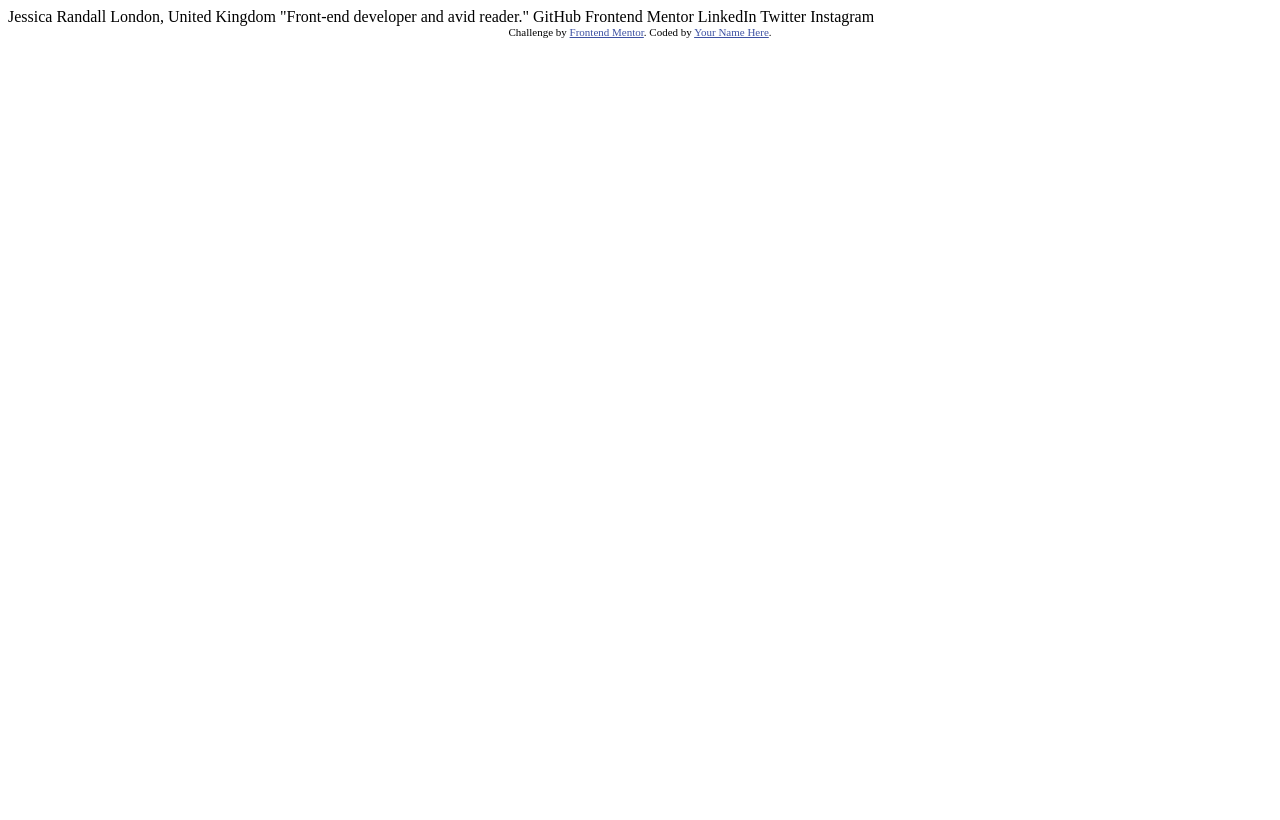
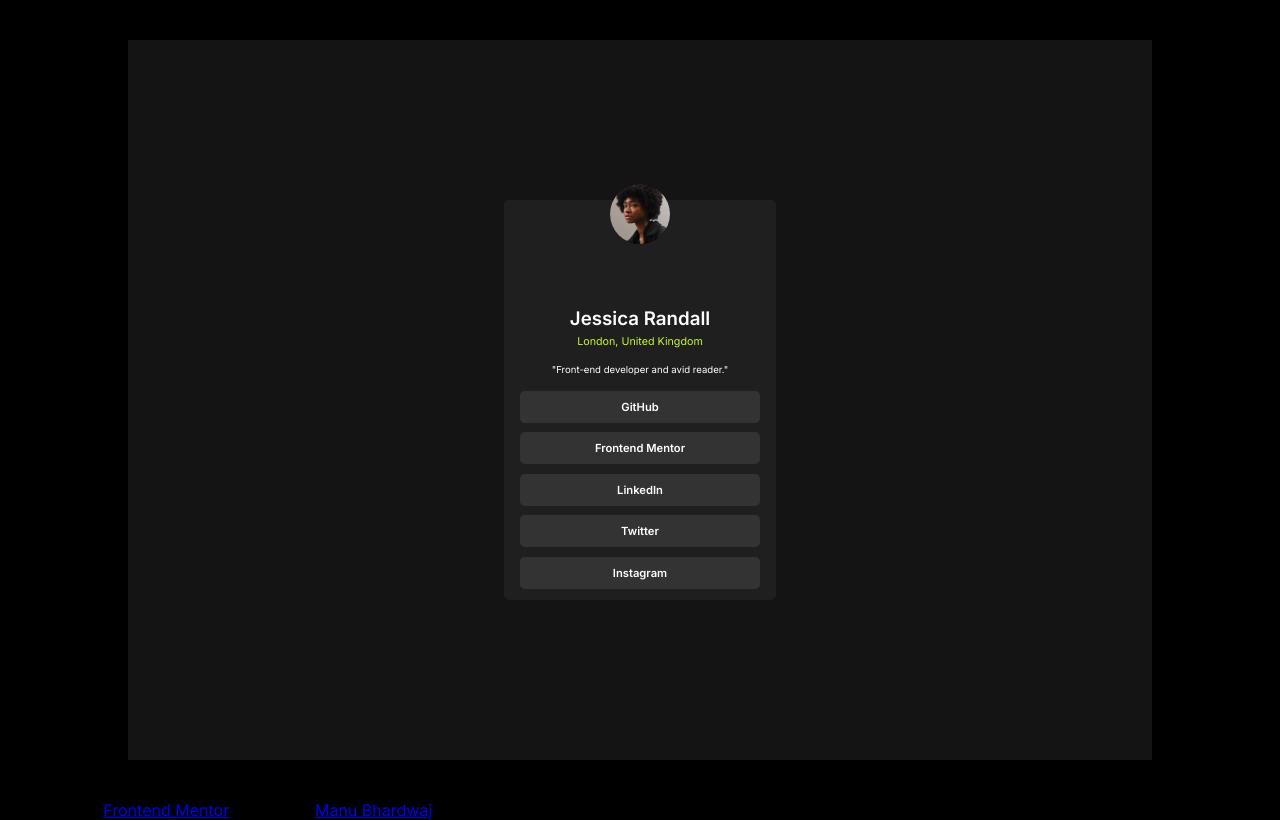
Before and after one commit to ManuBhardwaj001/Social-links-profile, a plain HTML site: page index.html in a window 1280 px wide. Drawn offline with Linux system fonts and the light colour scheme.

Commit message:
updated structure and UI

```diff
--- a/index.html
+++ b/index.html
@@ -1,34 +1,162 @@
 <!DOCTYPE html>
 <html lang="en">
   <head>
-  <meta charset="UTF-8">
-  <meta name="viewport" content="width=device-width, initial-scale=1.0"> <!-- displays site properly based on user's device -->
-
-  <link rel="icon" type="image/png" sizes="32x32" href="./assets/images/favicon-32x32.png">
+    <meta charset="UTF-8" />
+    <meta name="viewport" content="width=device-width, initial-scale=1.0" />
+    <link
+      rel="icon"
+      type="image/png"
+      sizes="32x32"
+      href="./assets/images/favicon-32x32.png"
+    />
+    <link rel="preconnect" href="https://fonts.googleapis.com" />
+    <link rel="preconnect" href="https://fonts.gstatic.com" crossorigin />
+    <link
+      href="https://fonts.googleapis.com/css2?family=Inter:wght@400;600;700&display=swap"
+      rel="stylesheet"
+    />
 
     <title>Frontend Mentor | Social links profile</title>
 
-  <!-- Feel free to remove these styles or customise in your own stylesheet 👍 -->
     <style>
-    .attribution { font-size: 11px; text-align: center; }
-    .attribution a { color: hsl(228, 45%, 44%); }
+      * {
+        font-family: "Inter", sans-serif;
+        font-weight: 400;
+        background: #000000;
+        margin: 0;
+        padding: 0;
+      }
+      .background {
+        display: flex;
+        height: 100vh;
+        justify-content: center;
+        align-items: center;
+        position: relative;
+      }
+
+      .main {
+        cursor: default;
+        display: flex;
+        justify-content: center;
+        align-items: center;
+        margin-top: 10%;
+        margin-bottom: 10%;
+        height: 90vh;
+        width: 80%;
+        background-color: hsl(0, 0%, 8%);
+      }
+
+      .login {
+        display: flex;
+        height: 25rem;
+        justify-content: center;
+        width: 17rem;
+        background-color: hsl(0, 0%, 12%);
+        border-radius: 0.3rem;
+        flex-direction: column;
+      }
+      .profile {
+        position: absolute;
+        top: 27%;
+        background: transparent;
+        left: 50%;
+        transform: translate(-50%, -50%);
+      }
+      .profile > img {
+        height: 60px;
+        width: 60px;
+        border-radius: 50%;
+      }
+      .name {
+        display: flex;
+        justify-content: center;
+        padding-top: 6rem;
+        background: inherit;
+      }
+      .name > h3 {
+        color: #fff;
+        background: inherit;
+        font-weight: 600;
+      }
+      .place {
+        display: flex;
+        padding-top: 0.3rem;
+        justify-content: center;
+        background: inherit;
+      }
+      .place > h6 {
+        font-weight: 400;
+        color: hsl(75, 94%, 57%);
+        background: inherit;
+      }
+      .intro {
+        display: flex;
+        justify-content: center;
+        padding-top: 1rem;
+        color: #fff;
+        background: inherit;
+      }
+      .intro > p {
+        font-size: 0.6rem;
+        background: inherit;
+      }
+      .buttons {
+        display: flex;
+        padding-top: 1rem;
+        background: inherit;
+        align-items: center;
+        flex-direction: column;
+        gap: 0.6rem;
+      }
+      .buttons > button {
+        cursor: pointer;
+        background: hsl(0, 0%, 20%);
+        color: #fff;
+        width: 15rem;
+        height: 2rem;
+        font-size: 0.7rem;
+        font-weight: 600;
+        border: none;
+        border-radius: 0.3rem;
+        transition: background-color 0.3s ease;
+      }
+      .buttons > button:hover {
+        background-color: hsl(0, 0%, 30%);
+      }
     </style>
   </head>
   <body>
-
-  Jessica Randall
-  London, United Kingdom
-  "Front-end developer and avid reader."
-
-  GitHub
-  Frontend Mentor
-  LinkedIn
-  Twitter
-  Instagram
+    <body>
+      <div class="background">
+        <div class="main">
+          <div class="login">
+            <div class="profile"><img src="avatar-jessica.jpeg" alt="" /></div>
+            <div class="name">
+              <h3>Jessica Randall</h3>
+            </div>
+            <div class="place">
+              <h6>London, United Kingdom</h6>
+            </div>
+            <div class="intro">
+              <p>"Front-end developer and avid reader."</p>
+            </div>
+            <div class="buttons">
+              <button>GitHub</button>
+              <button>Frontend Mentor</button>
+              <button>LinkedIn</button>
+              <button>Twitter</button>
+              <button>Instagram</button>
+            </div>
+          </div>
+        </div>
+      </div>
+    </body>
 
     <div class="attribution">
-    Challenge by <a href="https://www.frontendmentor.io?ref=challenge" target="_blank">Frontend Mentor</a>.
-    Coded by <a href="#">Your Name Here</a>.
+      Challenge by
+      <a href="https://www.frontendmentor.io?ref=challenge" target="_blank"
+        >Frontend Mentor</a
+      >. Coded by <a href="#">Manu Bhardwaj</a>.
     </div>
   </body>
 </html>
```
Also changed, not shown: avatar-jessica.jpeg (renamed from assets/images/avatar-jessica.jpeg). Lines whose indentation alone changed are shown as unchanged.
